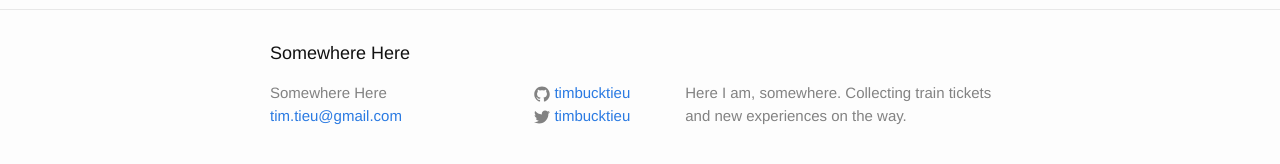
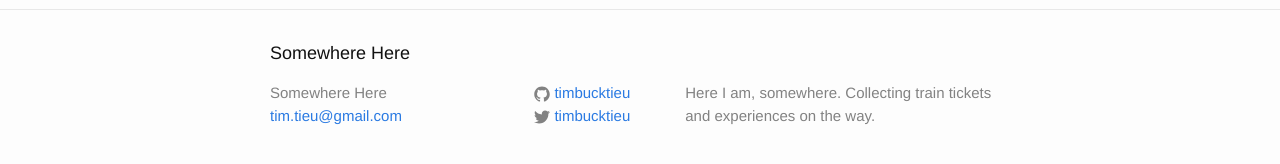
Before and after one commit to timbucktieu/timbucktieu.github.io, a Jekyll site: the page built from index.html, in a window 1280 px wide. Shown: the part 377-541 px from the top of the page. Built offline with Jekyll 4.4.1, drawn with Linux system fonts in a browser that asks for light colours.

Commit message:
Update _config.yml

```diff
--- a/_config.yml
+++ b/_config.yml
@@ -9,7 +9,7 @@
 title: Somewhere Here
 email: tim.tieu@gmail.com
 description: > # this means to ignore newlines until "baseurl:"
-  Here I am, somewhere. Collecting train tickets and new experiences on the way.
+  Here I am, somewhere. Collecting train tickets and experiences on the way.
 baseurl: "" # the subpath of your site, e.g. /blog
 url: "http://thisurlwasfree.com" # the base hostname & protocol for your site
 twitter_username: timbucktieu
```
